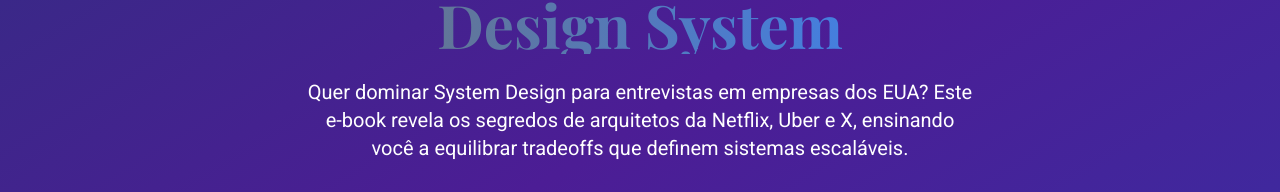
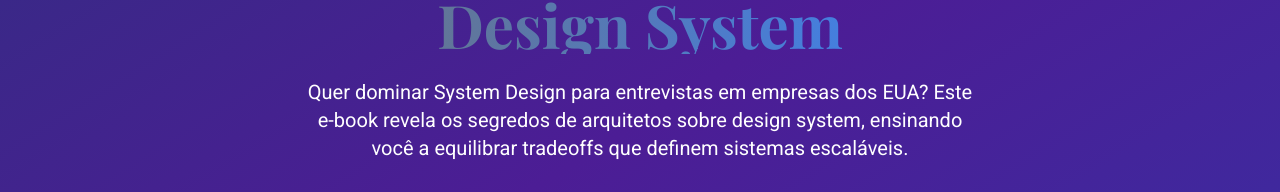
Before and after one commit to joaomellobr/ebook, a plain HTML site: page index.html in a window 1280 px wide. Shown: the part 278-470 px from the top of the page. Drawn offline with nearby package versions, Linux system fonts and the light colour scheme.

Commit message:
Update paragraph text for clarity on design systems

```diff
--- a/index.html
+++ b/index.html
@@ -35,7 +35,7 @@
     <div class="absolute inset-0 bg-[url('https://images.unsplash.com/photo-1501139083538-0139583c060f?ixlib=rb-4.0.3&auto=format&fit=crop&w=1920&q=80')] bg-cover bg-center opacity-20"></div>
     <div class="relative z-10 max-w-4xl mx-auto">
       <h1 class="text-5xl md:text-6xl font-bold mb-6 leading-tight gradient-text">Design System</h1>
-      <p class="text-lg md:text-xl mb-8 max-w-2xl mx-auto leading-relaxed">Quer dominar System Design para entrevistas em empresas dos EUA? Este e-book revela os segredos de arquitetos da Netflix, Uber e X, ensinando você a equilibrar tradeoffs que definem sistemas escaláveis.</p>
+      <p class="text-lg md:text-xl mb-8 max-w-2xl mx-auto leading-relaxed">Quer dominar System Design para entrevistas em empresas dos EUA? Este e-book revela os segredos de arquitetos sobre design system, ensinando você a equilibrar tradeoffs que definem sistemas escaláveis.</p>
       <a href="#download" class="inline-block bg-yellow-400 hover:bg-yellow-500 text-gray-900 font-semibold px-10 py-4 rounded-full shadow-lg hover-scale transition duration-300">Saiba Mais</a>
     </div>
   </section>
```
